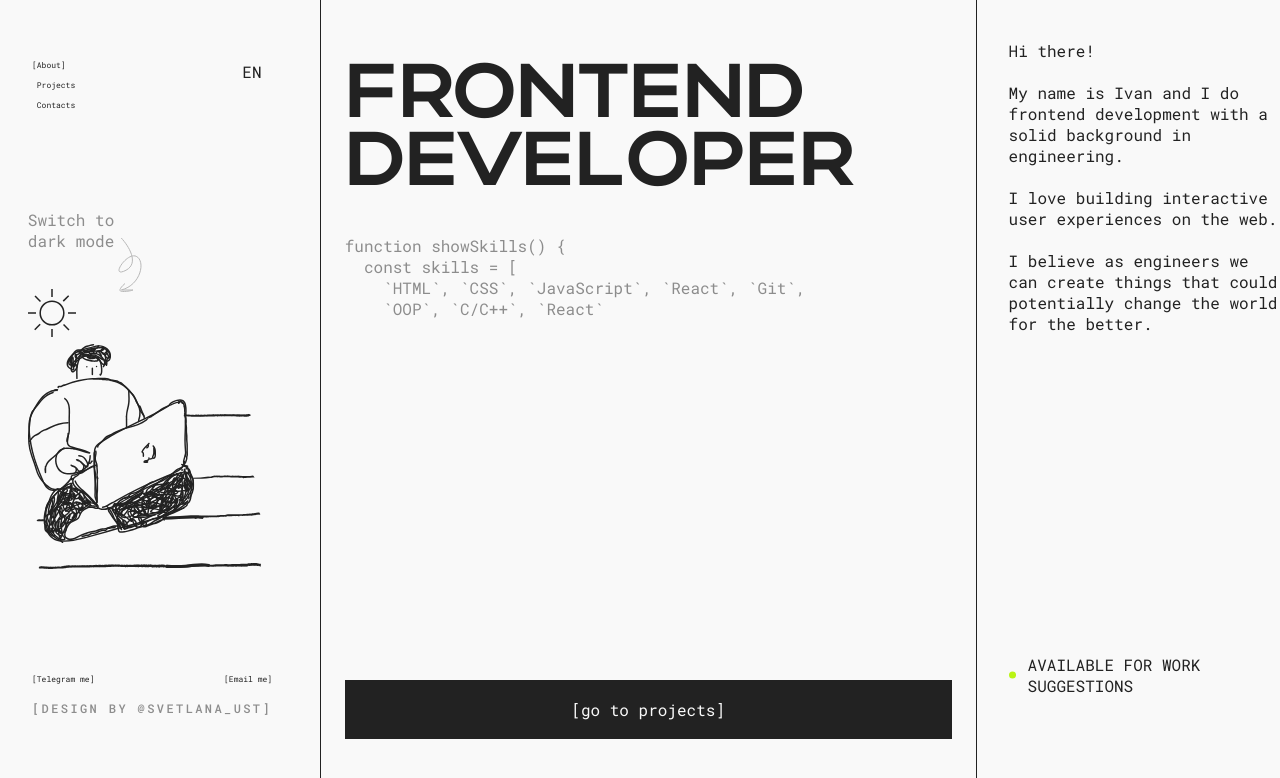
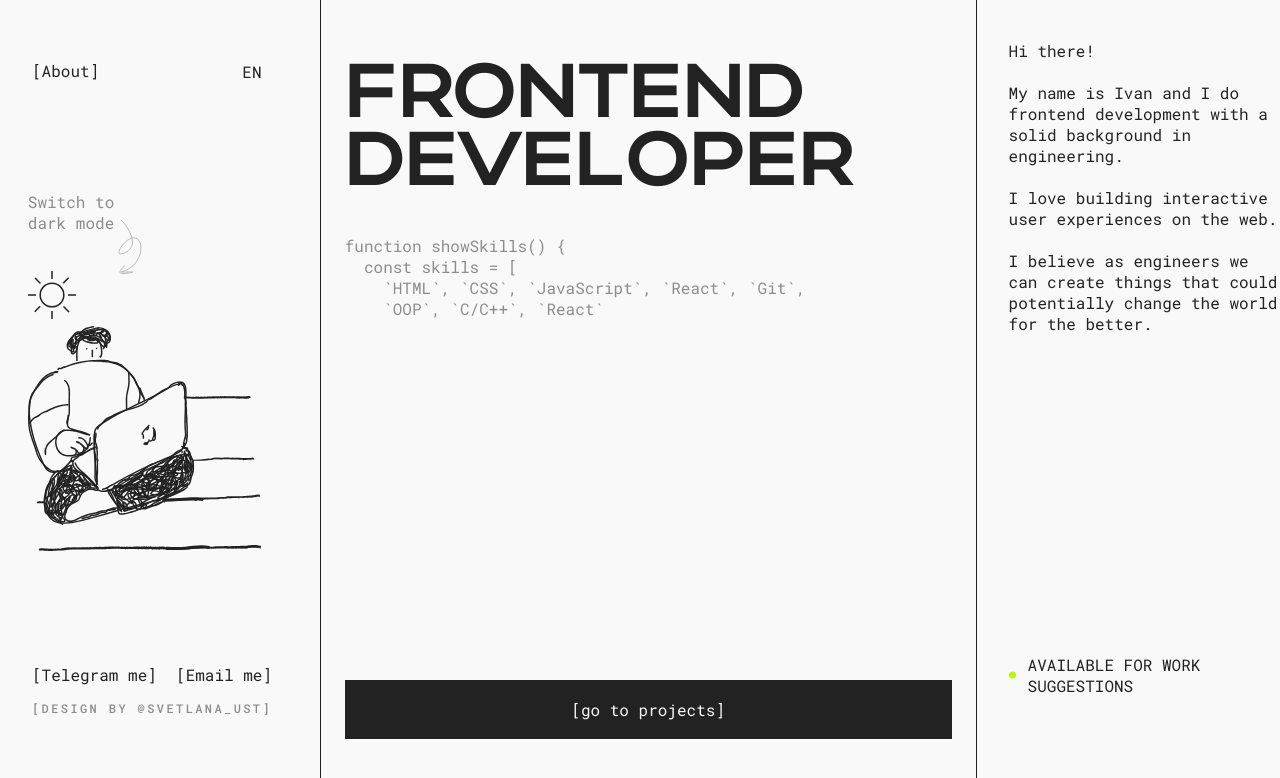
Before and after one commit to ivan-ust402/MP-portfolio, a React (Create React App) app: page / in a window 1280 px wide. Shown: the top 778 px of the page. Built offline with nearby package versions, Linux system fonts and the light colour scheme; a web font is replaced by a local one.

Commit message:
try to remove pulsation from navigation menu № 4

```diff
--- a/src/components/Navigation/Navigation.tsx
+++ b/src/components/Navigation/Navigation.tsx
@@ -20,15 +20,16 @@ export const Navigation = () => {
   return (
     <div className={styles.nav__wrapper}>
       <nav className={styles.nav}>
-        <NavLink to='/' className={setActiveClassName} onClick={navHandler}>
-          {t('components.leftSidebar.nav.about')}
+        <NavLink to='/' className={setActiveClassName}>
+          {/* {t('components.leftSidebar.nav.about')} */}
+          About
         </NavLink>
-        <NavLink to='/projects' className={setActiveClassName} onClick={navHandler}>
+        {/* <NavLink to='/projects' className={setActiveClassName} onClick={navHandler}>
         {t('components.leftSidebar.nav.projects')}
         </NavLink>
         <NavLink to='/contacts' className={setActiveClassName} onClick={navHandler}>
         {t('components.leftSidebar.nav.contacts')}
-        </NavLink>
+        </NavLink> */}
       </nav>
       <LanguageSelector />
     </div>
--- a/src/components/Navigation/navigation.module.scss
+++ b/src/components/Navigation/navigation.module.scss
@@ -11,19 +11,21 @@
     width: 100%;
   }
   &__link {
-    font-size: 8px;
     text-decoration: none;
     text-align: center;
     transition: all .5s ease;
+    font-size: 16px;
     &::before{
       content: '\a0';
       color: var(--background-color);
       transition: all .5s ease;
+      font-size: 16px;
     }
     &::after{
       content: '\a0';
       color: var(--background-color);
       transition: all .5s ease;
+      font-size: 16px;
     }
   }
   &__activeLink {
@@ -33,11 +35,13 @@
       content: '[';
       color: var(--primary-color);
       transition: all .5s ease;
+      font-size: 16px;
     }
     &::after{
       content: ']';
       color: var(--primary-color);
       transition: all .5s ease;
+      font-size: 16px;
     }
   }
   &__select {
@@ -92,7 +96,6 @@
     }
     &__link {
       padding: 6px;
-      font-size: 8px;
     }
   }
 
--- a/src/index.scss
+++ b/src/index.scss
@@ -154,7 +154,6 @@ a {
   text-decoration: none;
   color: var(--primary-color);
   // font-size: 16px;
-  font-size: 8px;
 }
 // button {
 //   font-size: 16px;
@@ -386,9 +385,6 @@ a {
   .text {
     font-size: 12px;
   }
-  a {
-    font-size: 8px;
-  }
 }
 @media (max-width: 415px) {
   h1 {
```
